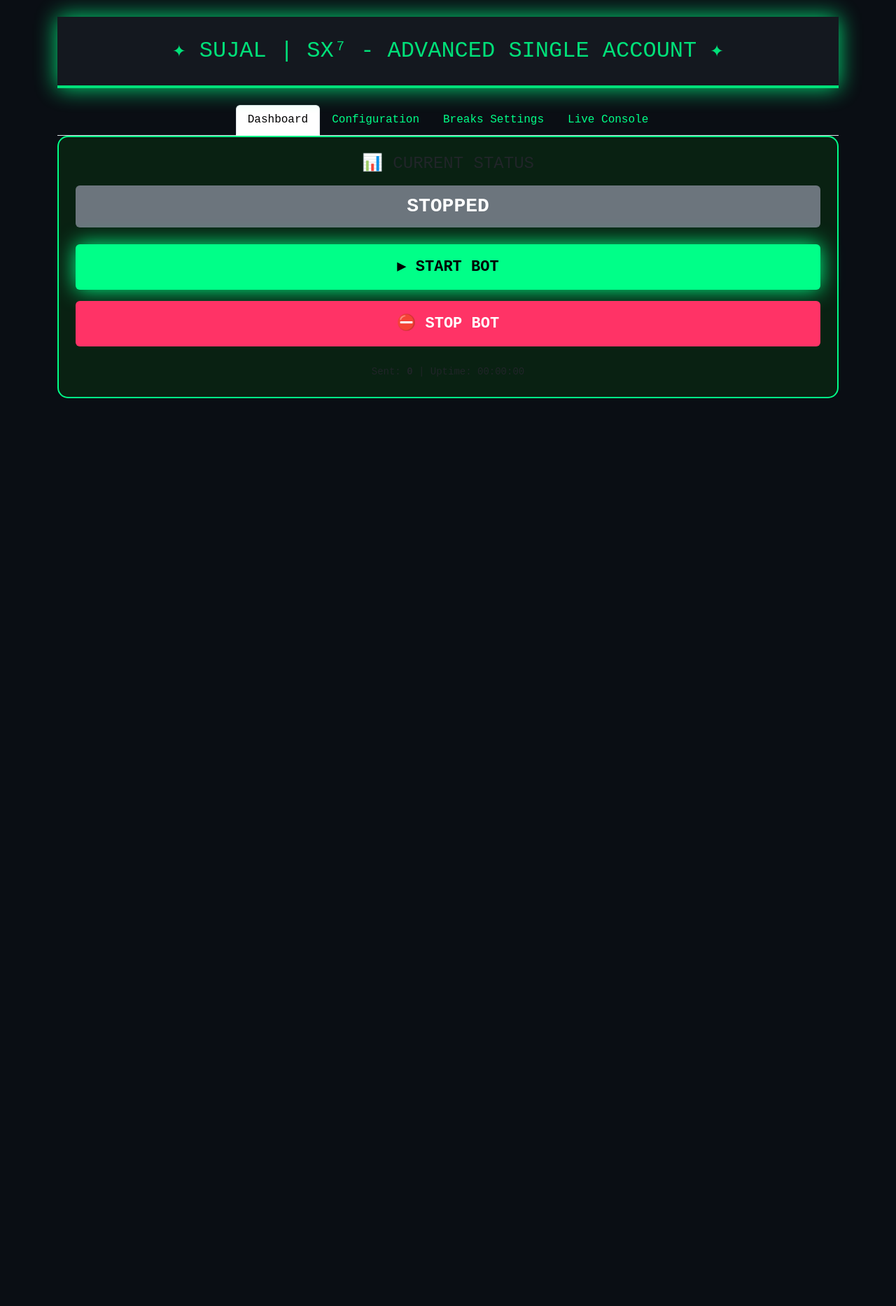
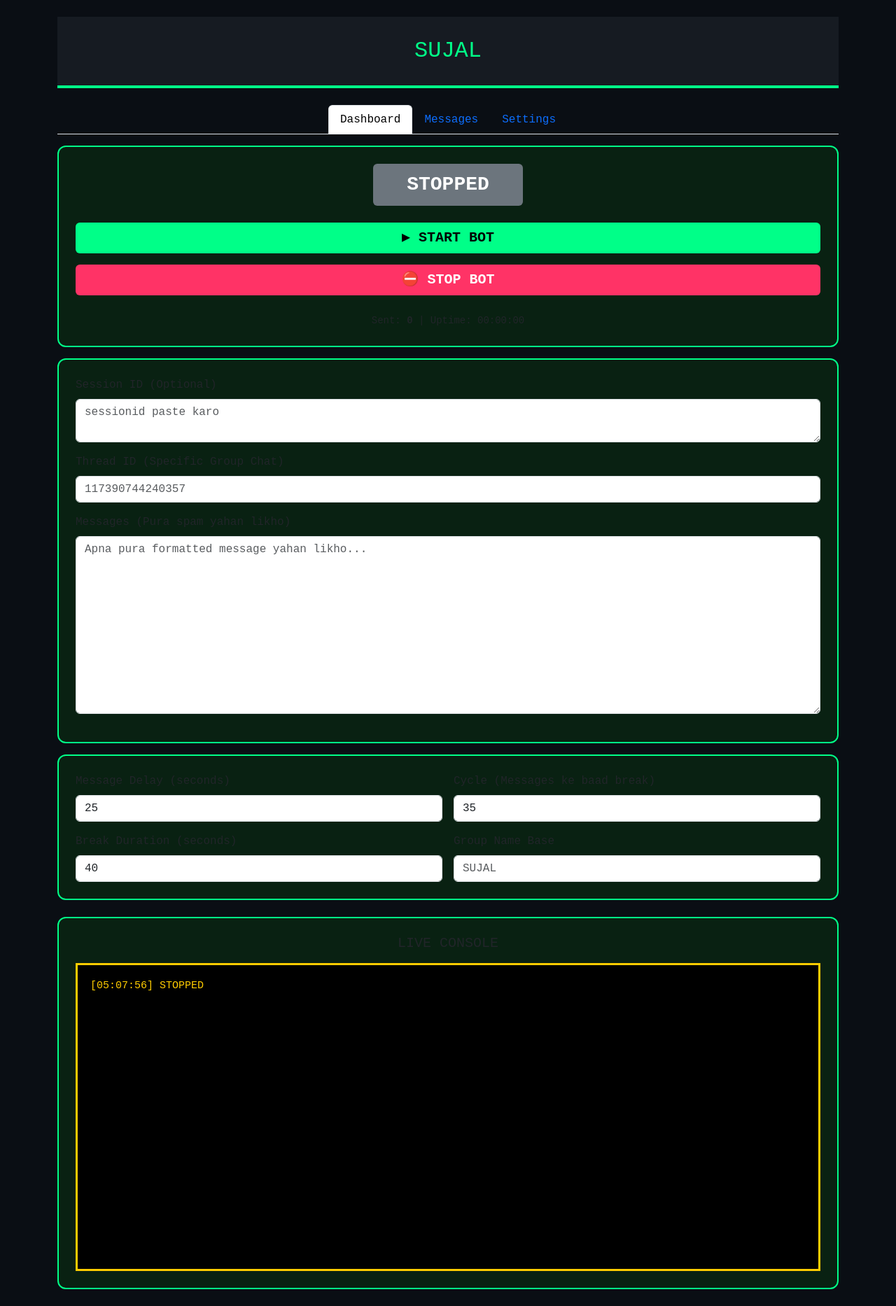
Before and after one commit to surajportal2-coder/CNC, a Flask app: page / in a window 1280 px wide. Shown: the whole page at 70% size. Before the commit the page ends 569 px from the top, so only its background shows below. Run offline with Flask 3, Linux system fonts and the light colour scheme; data that the repository does not hold is empty.

Commit message:
Update index.html

```diff
--- a/templates/index.html
+++ b/templates/index.html
@@ -3,26 +3,29 @@
 <head>
     <meta charset="UTF-8">
     <meta name="viewport" content="width=device-width, initial-scale=1.0">
-    <title>SUJAL | SX⁷ - ADVANCED CONTROL</title>
+    <title>SUJAL</title>
     <link href="https://cdn.jsdelivr.net/npm/bootstrap@5.3.3/dist/css/bootstrap.min.css" rel="stylesheet">
     <style>
-        body { background:#0a0e14; color:#00ff88; font-family:'Courier New', monospace; overflow-x:hidden; }
+        body { background:#0a0e14; color:#00ff88; font-family:'Courier New', monospace; }
         .header {
             background:#161b22;
             padding:25px;
             text-align:center;
             border-bottom:4px solid #00ff88;
             font-size:32px;
-            animation: breathe 4s infinite ease-in-out;
-            box-shadow: 0 0 30px #00ff88;
         }
-        @keyframes breathe { 0%,100% { opacity:1; } 50% { opacity:0.85; } }
-
-        .card { background:rgba(0,255,0,0.08); border:2px solid #00ff88; border-radius:15px; }
-        input, textarea { background:#111; color:#00ff88; border:1px solid #00ff88; }
-
+        .card {
+            background:rgba(0,255,0,0.08);
+            border:2px solid #00ff88;
+            border-radius:12px;
+        }
+        input, textarea {
+            background:#111;
+            color:#00ff88;
+            border:1px solid #00ff88;
+        }
         .console {
-            height: 420px;
+            height: 440px;
             background:#000;
             border:3px solid #ffcc00;
             padding:18px;
@@ -30,112 +33,82 @@
             font-size:15px;
             line-height:1.6;
             color:#ffcc00;
-            box-shadow:0 0 25px #ffcc00;
         }
-
-        .btn-start {
-            background:#00ff88;
-            color:#000;
-            font-weight:bold;
-            font-size:22px;
-            padding:15px;
-            box-shadow:0 0 30px #00ff88;
-            transition:all 0.3s;
-        }
-        .btn-start:hover { transform:scale(1.05); box-shadow:0 0 50px #00ff88; }
-
-        .btn-stop {
-            background:#ff3366;
-            color:white;
-            font-weight:bold;
-            font-size:22px;
-            padding:15px;
-        }
-
-        .tab-content { display:none; }
-        .tab-content.active { display:block; }
-        .nav-link { color:#00ff88; border-bottom:3px solid transparent; }
-        .nav-link.active { border-bottom:3px solid #ffcc00; color:#ffcc00; }
+        .btn-start { background:#00ff88; color:#000; font-weight:bold; font-size:20px; }
+        .btn-stop { background:#ff3366; color:white; font-weight:bold; font-size:20px; }
+        .status-running { animation: blink 1.2s infinite; }
+        @keyframes blink { 50% { opacity: 0.4; } }
     </style>
 </head>
 <body>
 <div class="container py-4">
-    <div class="header">✦ SUJAL | SX⁷ - ADVANCED SINGLE ACCOUNT ✦</div>
+    <div class="header">SUJAL</div>
 
     <ul class="nav nav-tabs justify-content-center mt-4" id="tabs">
         <li class="nav-item"><a class="nav-link active" onclick="openTab(0)">Dashboard</a></li>
-        <li class="nav-item"><a class="nav-link" onclick="openTab(1)">Configuration</a></li>
-        <li class="nav-item"><a class="nav-link" onclick="openTab(2)">Breaks Settings</a></li>
-        <li class="nav-item"><a class="nav-link" onclick="openTab(3)">Live Console</a></li>
+        <li class="nav-item"><a class="nav-link" onclick="openTab(1)">Messages</a></li>
+        <li class="nav-item"><a class="nav-link" onclick="openTab(2)">Settings</a></li>
     </ul>
 
-    <!-- Dashboard Tab -->
-    <div class="tab-content active" id="tab0">
-        <div class="card p-4 text-center">
-            <h4 class="mb-3">📊 CURRENT STATUS</h4>
+    <!-- Dashboard -->
+    <div class="tab-content active card p-4 mt-3" id="tab0">
+        <div class="text-center mb-4">
             <span id="status" class="badge fs-3 px-5 py-3">STOPPED</span>
-            <div class="mt-4 d-grid gap-3">
+        </div>
+        <div class="d-grid gap-3">
             <button onclick="startBomb()" class="btn btn-start">▶ START BOT</button>
             <button onclick="stopBomb()" class="btn btn-stop">⛔ STOP BOT</button>
         </div>
-            <div class="mt-4">
-                <small>Sent: <span id="sent" class="fw-bold">0</span> | Uptime: <span id="uptime">00:00:00</span></small>
-            </div>
+        <div class="mt-4 text-center">
+            <small>Sent: <span id="sent" class="fw-bold">0</span> |
+                   Uptime: <span id="uptime">00:00:00</span></small>
         </div>
     </div>
 
-    <!-- Configuration Tab -->
-    <div class="tab-content" id="tab1">
-        <div class="card p-4">
+    <!-- Messages -->
+    <div class="tab-content card p-4 mt-3" id="tab1">
         <form id="form">
             <div class="mb-3">
                 <label class="form-label">Session ID (Optional)</label>
                 <textarea name="sessionid" class="form-control" rows="2" placeholder="sessionid paste karo"></textarea>
             </div>
             <div class="mb-3">
-                    <label class="form-label">Thread ID (Specific GC) <span class="text-danger">*</span></label>
+                <label class="form-label">Thread ID (Specific Group Chat)</label>
                 <input name="thread_id" type="text" class="form-control" placeholder="117390744240357" required>
             </div>
             <div class="mb-3">
-                    <label class="form-label">Messages (1 per line)</label>
-                    <textarea name="messages" class="form-control" rows="6" placeholder="Message 1\nMessage 2" required></textarea>
+                <label class="form-label">Messages (Pura spam yahan likho)</label>
+                <textarea name="messages" class="form-control" rows="10" placeholder="Apna pura formatted message yahan likho..." required></textarea>
             </div>
+        </form>
+    </div>
+
+    <!-- Settings -->
+    <div class="tab-content card p-4 mt-3" id="tab2">
         <div class="row g-3">
             <div class="col-md-6">
-                        <label class="form-label">Message Delay (sec)</label>
+                <label class="form-label">Message Delay (seconds)</label>
                 <input name="delay" type="number" step="0.1" class="form-control" value="25">
             </div>
             <div class="col-md-6">
+                <label class="form-label">Cycle (Messages ke baad break)</label>
+                <input name="cycle" type="number" class="form-control" value="35">
+            </div>
+            <div class="col-md-6">
+                <label class="form-label">Break Duration (seconds)</label>
+                <input name="break_sec" type="number" class="form-control" value="40" min="10" max="60">
+            </div>
+            <div class="col-md-6">
                 <label class="form-label">Group Name Base</label>
-                        <input name="group_name" type="text" class="form-control" placeholder="SUJAL BAAP">
-                    </div>
-                </div>
-            </form>
-        </div>
-    </div>
-
-    <!-- Breaks Settings Tab -->
-    <div class="tab-content" id="tab2">
-        <div class="card p-4">
-            <h4 class="mb-3 text-center">⏳ BREAKS SETTINGS</h4>
-            <div class="mb-3">
-                <label class="form-label">Messages ke baad break lena hai</label>
-                <input name="cycle" type="number" class="form-control" value="35" min="5" max="200">
-                <small class="text-muted">Example: 35 msgs ke baad break</small>
-            </div>
-            <div class="mb-3">
-                <label class="form-label">Break kitne seconds ka hona hai (Max 60)</label>
-                <input name="break_sec" type="number" class="form-control" value="40" min="10" max="60">
+                <input name="group_name" type="text" class="form-control" placeholder="SUJAL">
             </div>
         </div>
     </div>
 
-    <!-- Live Console Tab -->
-    <div class="tab-content" id="tab3">
-        <div class="card p-4">
-            <h4 class="mb-3 text-center">📜 LIVE CONSOLE (Yellow Eye-Catching)</h4>
+    <!-- Console -->
+    <div class="card p-4 mt-4">
+        <h5 class="text-center mb-3">LIVE CONSOLE</h5>
         <div id="console" class="console"></div>
-        </div>
     </div>
 </div>
 
@@ -161,9 +134,8 @@ function updateStatus() {
             statusEl.className = "badge bg-secondary fs-3 px-5 py-3";
         }
 
-        const consoleDiv = document.getElementById("console");
-        consoleDiv.innerHTML = d.logs.map(l => `<div>${l}</div>`).join("");
-        consoleDiv.scrollTop = consoleDiv.scrollHeight;
+        document.getElementById("console").innerHTML = d.logs.map(l => `<div>${l}</div>`).join("");
+        document.getElementById("console").scrollTop = 999999;
     });
 }
 
@@ -177,7 +149,7 @@ function stopBomb() {
     fetch("/stop", { method: "POST" }).then(() => updateStatus());
 }
 
-setInterval(updateStatus, 1200);
+setInterval(updateStatus, 1500);
 updateStatus();
 </script>
 </body>
```
Lines whose indentation alone changed are shown as unchanged.
